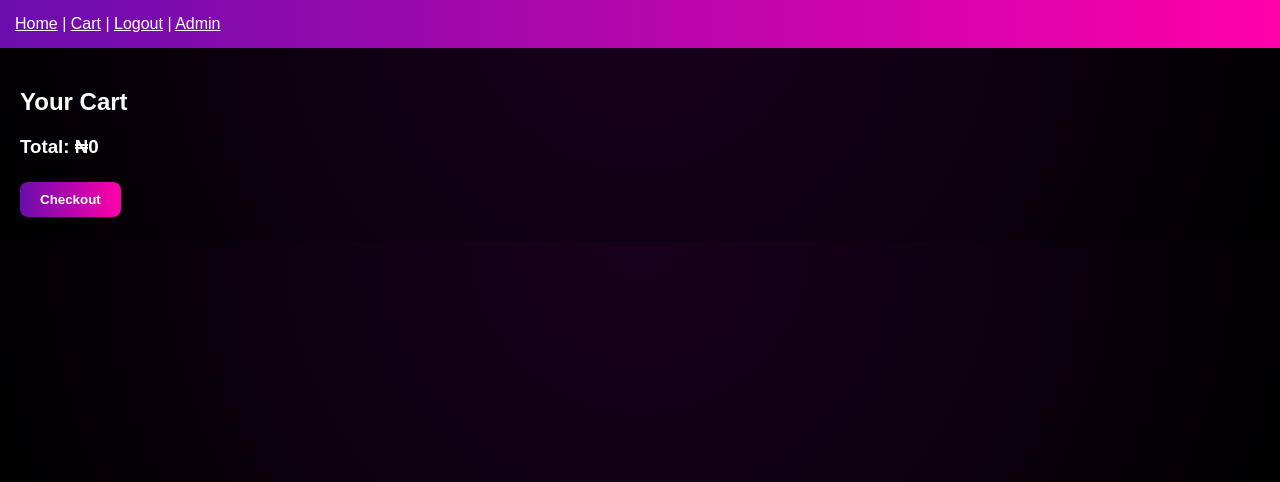
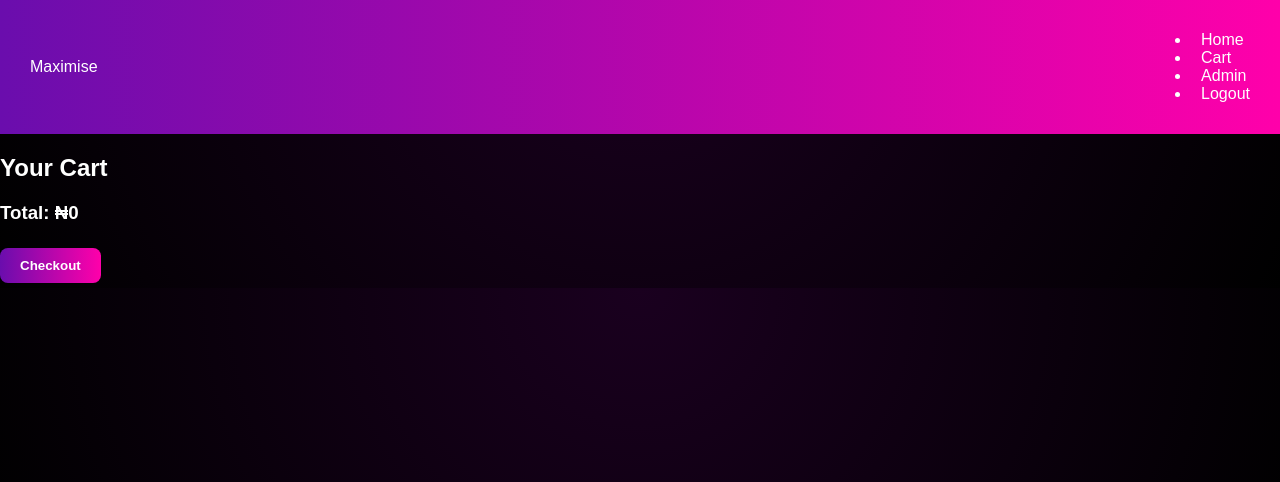
Before and after one commit to Lordave111/Maximise, a Flask app: page /cart in a window 1280 px wide. Shown: the top 482 px of the page. Run offline with Flask 3, Linux system fonts and the light colour scheme; a user stored in the database is signed in; data that the repository does not hold is empty.

Commit message:
Update base.html

```diff
--- a/templates/base.html
+++ b/templates/base.html
@@ -1,29 +1,35 @@
 <!DOCTYPE html>
-<html>
+<html lang="en">
 <head>
-    <title>Maximise</title>
+    <meta charset="UTF-8">
+    <meta name="viewport" content="width=device-width, initial-scale=1.0">
+    <title>{% block title %}Maximise{% endblock %}</title>
+    <link href="https://fonts.googleapis.com/css2?family=Rajdhani:wght@500;700&display=swap" rel="stylesheet">
     <link rel="stylesheet" href="{{ url_for('static', filename='style.css') }}">
 </head>
 <body>
+    <!-- Navbar -->
+    <nav class="navbar">
+        <div class="logo">
+            <a href="{{ url_for('home') }}">Maximise</a>
+        </div>
+        <ul class="nav-links">
+            <li><a href="{{ url_for('home') }}">Home</a></li>
+            {% if current_user.is_authenticated %}
+                <li><a href="{{ url_for('cart') }}">Cart</a></li>
+                {% if current_user.is_admin %}
+                    <li><a href="{{ url_for('admin') }}">Admin</a></li>
+                {% endif %}
+                <li><a href="{{ url_for('logout') }}">Logout</a></li>
+            {% else %}
+                <li><a href="{{ url_for('login') }}">Login</a></li>
+                <li><a href="{{ url_for('register') }}">Sign Up</a></li>
+            {% endif %}
+        </ul>
+    </nav>
 
-<div style="padding:15px; background:linear-gradient(90deg,#6a0dad,#ff00aa);">
-    <a href="/" style="color:white;">Home</a>
-
-    {% if current_user.is_authenticated %}
-        | <a href="/cart" style="color:white;">Cart</a>
-        | <a href="/logout" style="color:white;">Logout</a>
-        {% if current_user.is_admin %}
-            | <a href="/admin" style="color:white;">Admin</a>
-        {% endif %}
-    {% else %}
-        | <a href="/login" style="color:white;">Login</a>
-        | <a href="/register" style="color:white;">Register</a>
-    {% endif %}
-</div>
-
-<div style="padding:20px;">
-    {% block content %}{% endblock %}
-</div>
-
+    <main>
+        {% block content %}{% endblock %}
+    </main>
 </body>
 </html>
```
